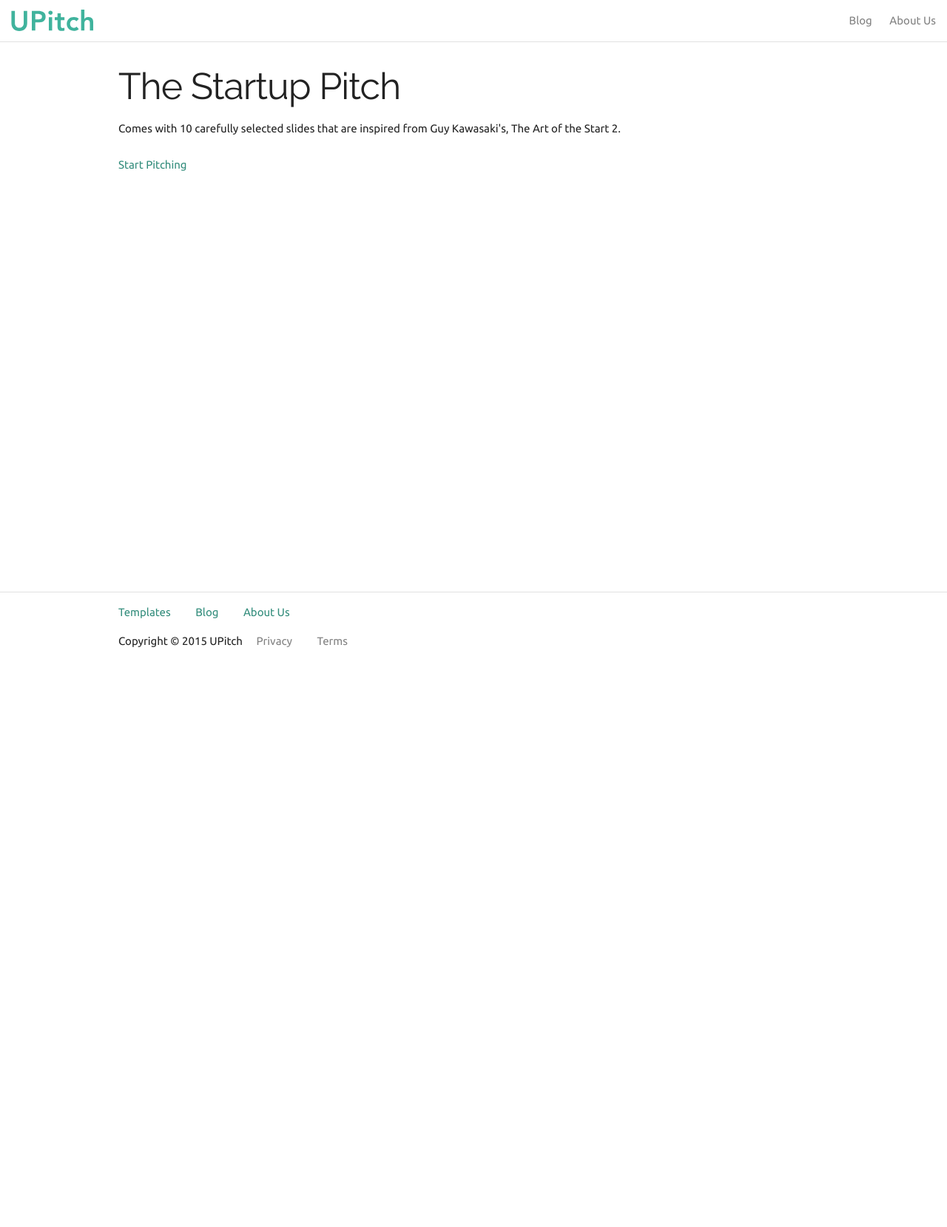
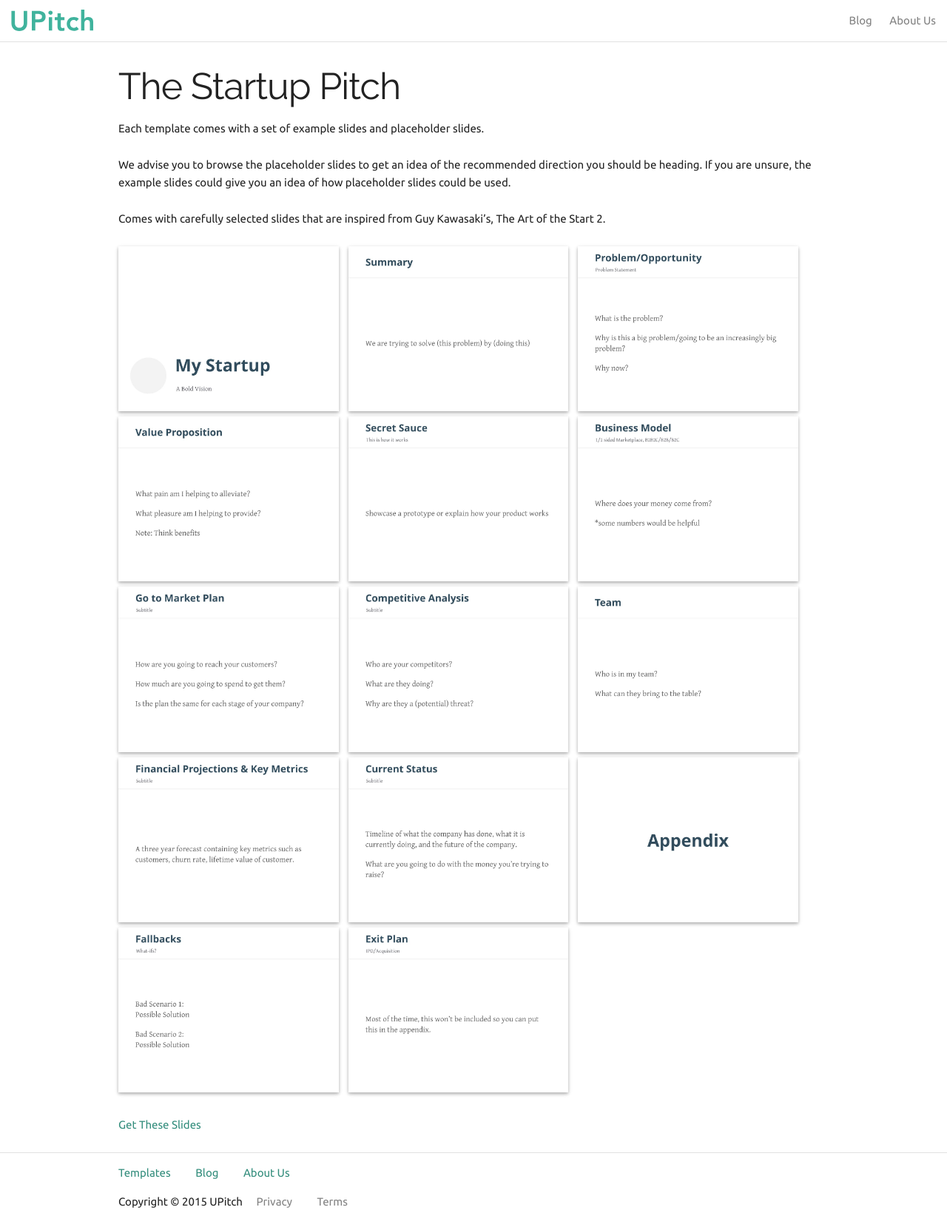
Before and after one commit to aaronmak/upitch, a Jekyll site: the page built from templates/startup-pitch/index.md, in a window 1280 px wide. Shown: the whole page at 74% size. Built offline with Jekyll 4.4.1, drawn with Linux system fonts in a browser that asks for light colours; nearby versions of some CDN libraries; a script that is not in the unit is left out; before the commit the page ends 901 px from its top, so only the background shows below that.

Commit message:
add product images

```diff
--- a/_includes/head.html
+++ b/_includes/head.html
@@ -15,6 +15,7 @@
 	<link rel="stylesheet" href="{{ "{{ site.baseurl }}/css/main.css" | prepend: site.baseurl }}">
   <link rel="canonical" href="{{ page.url | replace:'index.html','' | prepend: site.baseurl | prepend: site.url }}">
   <link rel="alternate" type="application/rss+xml" title="{{ site.title }}" href="{{ "/feed.xml" | prepend: site.baseurl | prepend: site.url }}" />
+  <script type="text/javascript" src="https://gumroad.com/js/gumroad.js"></script>
   <script>
   (function(i,s,o,g,r,a,m){i['GoogleAnalyticsObject']=r;i[r]=i[r]||function(){
   (i[r].q=i[r].q||[]).push(arguments)},i[r].l=1*new Date();a=s.createElement(o),
--- a/_sass/_layout.scss
+++ b/_sass/_layout.scss
@@ -272,3 +272,21 @@ a {
         }
     }
 }
+
+/** Product Screenshots **/
+
+.product-content img {
+    width: 48.5%;
+    margin-right: 1%;
+    @include card(1);
+    // border: 1px solid $light-grey;
+    transition: all 0.3s;
+    -webkit-transform: translate3d(0,0,0);
+    @media ($bp-larger-than-tablet) {
+        width: 31%;
+    }
+    &:hover {
+        transform: translateY(-5px);
+        @include card(2);
+    }
+}
--- a/templates/startup-pitch/index.md
+++ b/templates/startup-pitch/index.md
@@ -3,7 +3,31 @@ layout: product
 title: The Startup Pitch
 ---
 
-<p>Comes with 10 carefully selected slides that are inspired from Guy Kawasaki's, The Art of the Start 2.</p>
+Each template comes with a set of example slides and placeholder slides.
 
-<script type="text/javascript" src="https://gumroad.com/js/gumroad-embed.js"></script>
-<div class="gumroad-product-embed" data-gumroad-product-id="Cvgh" data-outbound-embed="true"><a href="https://gumroad.com/l/Cvgh">Start Pitching</a></div>
+We advise you to browse the placeholder slides to get an idea of the recommended direction you should be heading. If you are unsure, the example slides could give you an idea of how placeholder slides could be used.
+
+Comes with carefully selected slides that are inspired from Guy Kawasaki's, The Art of the Start 2.
+
+
+![Screenshot of Startup Pitch](/assets/startup-template-1.jpg)
+![Screenshot of Startup Pitch](/assets/startup-template-2.jpg)
+![Screenshot of Startup Pitch](/assets/startup-template-3.jpg)
+![Screenshot of Startup Pitch](/assets/startup-template-4.jpg)
+![Screenshot of Startup Pitch](/assets/startup-template-5.jpg)
+![Screenshot of Startup Pitch](/assets/startup-template-6.jpg)
+![Screenshot of Startup Pitch](/assets/startup-template-7.jpg)
+![Screenshot of Startup Pitch](/assets/startup-template-8.jpg)
+![Screenshot of Startup Pitch](/assets/startup-template-9.jpg)
+![Screenshot of Startup Pitch](/assets/startup-template-10.jpg)
+![Screenshot of Startup Pitch](/assets/startup-template-11.jpg)
+![Screenshot of Startup Pitch](/assets/startup-template-12.jpg)
+![Screenshot of Startup Pitch](/assets/startup-template-13.jpg)
+![Screenshot of Startup Pitch](/assets/startup-template-14.jpg)
+
+
+<!-- <script type="text/javascript" src="https://gumroad.com/js/gumroad-embed.js"></script>
+<div class="gumroad-product-embed" data-gumroad-product-id="Cvgh" data-outbound-embed="true"><a href="https://gumroad.com/l/Cvgh">Start Pitching</a></div> -->
+
+
+<a class="gumroad-button" href="https://gumroad.com/l/Cvgh">Get These Slides</a>
```
Also changed, not shown: assets/startup-template-1.jpg (added), assets/startup-template-10.jpg (added), assets/startup-template-11.jpg (added), assets/startup-template-12.jpg (added), assets/startup-template-13.jpg (added), assets/startup-template-14.jpg (added), assets/startup-template-2.jpg (added), assets/startup-template-3.jpg (added), assets/startup-template-4.jpg (added), assets/startup-template-5.jpg (added), assets/startup-template-6.jpg (added), assets/startup-template-7.jpg (added), assets/startup-template-8.jpg (added), assets/startup-template-9.jpg (added).
